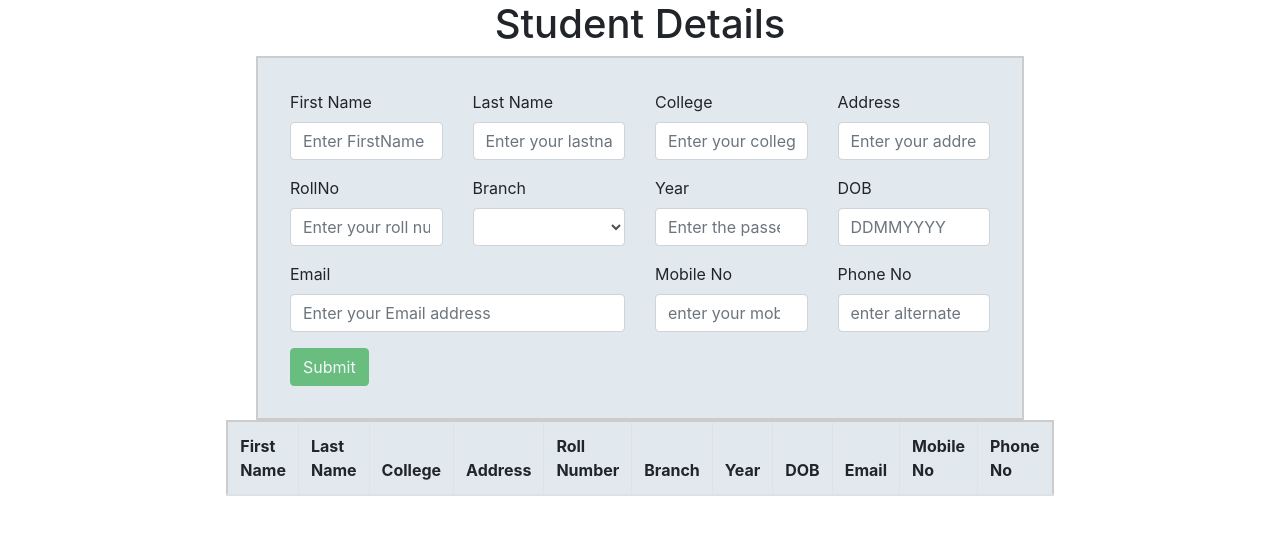
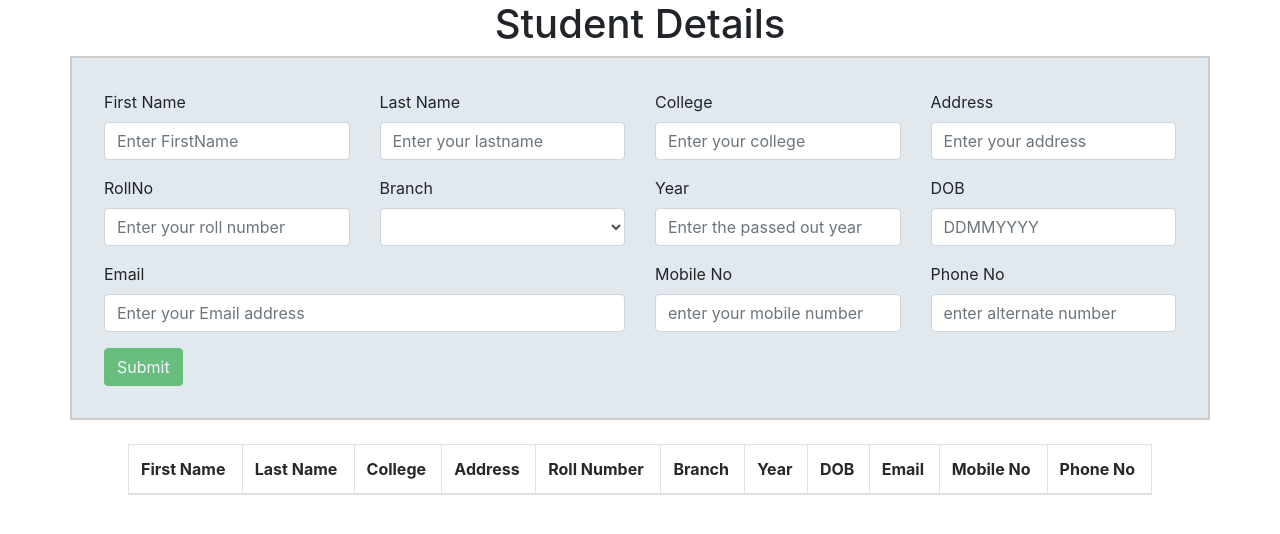
Before and after one commit to Raghunandan-A/FormsValidation, an Angular app: page / in a window 1280 px wide. Shown: the top 534 px of the page. Built offline with nearby package versions, Linux system fonts and the light colour scheme.

Commit message:
update files

```diff
--- a/src/app/student/student.component.css
+++ b/src/app/student/student.component.css
@@ -1,7 +1,12 @@
-.table{
+.page{
     border:2px solid #ccc;
     padding: 2em;
     background-color: rgb(225, 232, 238);
+}
+
+.table{
+
     margin: auto;
-    width: 60%;
+    width: 80%;
+    color: rgb(41, 39, 39);
 }
--- a/src/app/student/student.component.html
+++ b/src/app/student/student.component.html
@@ -1,4 +1,4 @@
-<div class="table">
+<div class= "page container">
   <form [formGroup]="studentForm" (ngSubmit)="sumbitDetails()" novalidate>
     <div class="row">
       <div class="form-group col-md-3">
@@ -98,14 +98,14 @@
       </div>
       <div class="form-group col-md-3">
         <label for="year">Year</label>
-        <input type="number" formControlName="year" class="form-control" placeholder="Enter the passed out year" formControlName="year">
+        <input type="text" formControlName="year" class="form-control" placeholder="Enter the passed out year" formControlName="year">
         <div *ngIf="studentForm.controls['year'].errors && studentForm.controls['year'].touched &&(studentForm.controls['year'].errors.required||studentForm.controls['year'].errors.pattern)"
           class="alert alert-danger">
           <div *ngIf="studentForm.controls['year'].errors.required">
             This field is required.
           </div>
           <div *ngIf="studentForm.controls['year'].errors.pattern">
-            must be above2015.
+            year shold be between 2014 to 2018.
           </div>
         </div>
       </div>
@@ -138,7 +138,7 @@
       </div>
       <div class="form-group col-3">
         <label for="mobile">Mobile No</label>
-        <input type="number" formControlName="mobile" class="form-control " placeholder="enter your mobile number" formControlName="mobile">
+        <input type="text" formControlName="mobile" class="form-control " placeholder="enter your mobile number" formControlName="mobile">
         <div *ngIf="studentForm.controls['mobile'].errors && studentForm.controls['mobile'].touched && (studentForm.controls['mobile'].errors.required||studentForm.controls['mobile'].errors.pattern)"
           class="alert alert-danger">
           <div *ngIf="studentForm.controls['mobile'].errors.required">
@@ -151,7 +151,7 @@
       </div>
       <div class="form-group col-3">
         <label for="Phone">Phone No</label>
-        <input type="number" formControlName="phone" class="form-control " placeholder="enter alternate number" formControlName="phone">
+        <input type="text" formControlName="phone" class="form-control " placeholder="enter alternate number" formControlName="phone">
         <div *ngIf="studentForm.controls['phone'].errors && studentForm.controls['phone'].touched&&(studentForm.controls['phone'].errors.required||studentForm.controls['phone'].errors.pattern)" class="alert alert-danger">
           <div *ngIf="studentForm.controls['phone'].errors.required">
             This field is required.
@@ -167,7 +167,7 @@
     </div>
   </form>
 </div>
-<div class="table_block">
+<br>
   <table class="table table-condensed table-bordered">
     <thead>
       <tr>
@@ -200,4 +200,3 @@
       </tr>
     </tbody>
   </table>
-</div>
--- a/src/app/student/student.component.ts
+++ b/src/app/student/student.component.ts
@@ -23,10 +23,10 @@ export class StudentComponent implements OnInit {
       address: ['', [Validators.required, Validators.minLength(8), Validators.maxLength(70)]],
       college: ['', [Validators.required, Validators.minLength(8), Validators.maxLength(50)]],
       rollnumb: ['', [Validators.required, Validators.pattern('^[0-9]{5}[A-Z]{1}[0-9]{4}$')]],
-      branch: ['', [Validators.required]],
+      branch: ['', [Validators.required,Validators.pattern('^[0-9]{8}$')]],
       year: ['', [Validators.required]],
       dob: ['', [Validators.required,Validators.pattern('^[0-9]{8}$')]],
-      email: ['', [Validators.required, Validators.pattern('^[A-Za-z0-9._%+-]+@[a-z0-9.-]+\.[a-z]{2,4}$')]],
+      email: ['', [Validators.required, Validators.pattern('^[A-Za-z0-9._%-]+@+[a-z0-9.-]+[\.]+[a-z]{2,4}$')]],
       mobile: ['', [Validators.required, Validators.pattern('^[0-9]{10}$')]],
       phone: ['', [Validators.required,Validators.pattern('^[0-9]{10}$')]]
     });
```
